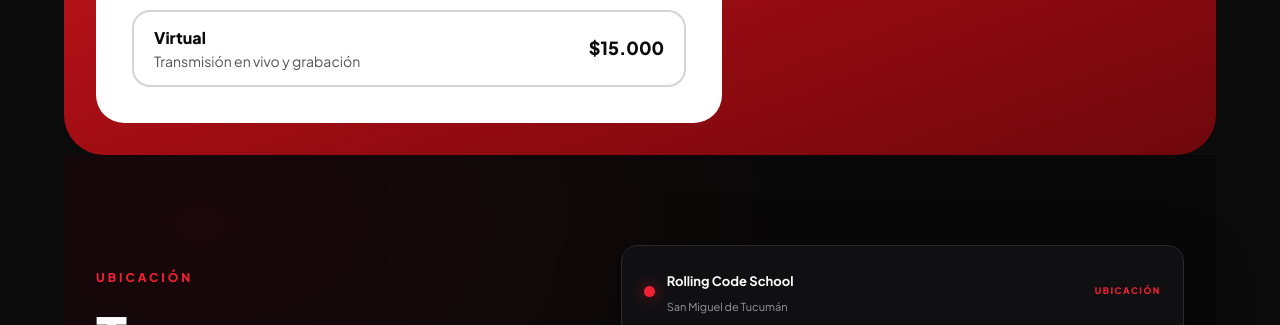
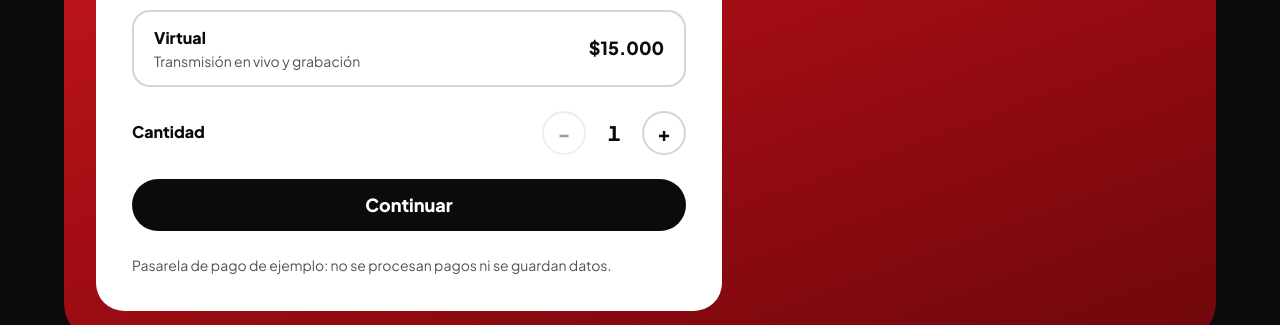
Before and after one commit to phectorherrera299-ctrl/Workshop-RollingCode, a React (Vite) app: page / in a window 1280 px wide. Shown: the part 4544-4869 px from the top of the page. Built offline with nearby package versions, Linux system fonts and the light colour scheme.

Commit message:
feat: agregamos los botones de sumar y restar, al hacer click el usuario sumara la cantidad de entradas que quiere

```diff
--- a/src/components/Checkout.jsx
+++ b/src/components/Checkout.jsx
@@ -25,6 +25,7 @@ const pasos = ["Entrada", "Datos", "Pago", "Listo"];
 const Checkout = () => {
   const [pasoActual, setPasoActual] = useState(0);
   const [entradaId, setEntradaId] = useState("early");
+  const [cantidad, setCantidad] = useState(1);
 
   return (
     <section
@@ -76,7 +77,9 @@ const Checkout = () => {
                   }`}
                 >
                   <span>
-                    <span className="block font-extrabold">{opcion.nombre}</span>
+                    <span className="block font-extrabold">
+                      {opcion.nombre}
+                    </span>
                     <span
                       className={`block text-sm ${
                         activa ? "text-rc-text-mute" : "text-rc-text-on-white"
@@ -92,6 +95,42 @@ const Checkout = () => {
               );
             })}
           </div>
+          <div className="mt-6 flex items-center justify-between">
+            <span className="font-extrabold text-rc-black">Cantidad</span>
+
+            <div className="flex items-center gap-4">
+              <button
+                onClick={() => setCantidad(cantidad - 1)}
+                disabled={cantidad === 1}
+                aria-label="Quitar una entrada"
+                className="flex h-11 w-11 cursor-pointer items-center justify-center rounded-full border-2 border-rc-text-soft text-xl font-extrabold text-rc-black transition hover:border-rc-black disabled:cursor-not-allowed disabled:opacity-40"
+              >
+                −
+              </button>
+
+              <span className="w-6 text-center text-xl font-extrabold tabular-nums text-rc-black">
+                {cantidad}
+              </span>
+
+              <button
+                onClick={() => setCantidad(cantidad + 1)}
+                disabled={cantidad === 10}
+                aria-label="Agregar una entrada"
+                className="flex h-11 w-11 cursor-pointer items-center justify-center rounded-full border-2 border-rc-text-soft text-xl font-extrabold text-rc-black transition hover:border-rc-black disabled:cursor-not-allowed disabled:opacity-40"
+              >
+                +
+              </button>
+            </div>
+          </div>
+
+          <button className="mt-6 min-h-[52px] w-full cursor-pointer rounded-full bg-rc-black text-lg font-extrabold text-white transition hover:bg-rc-surface-2 active:scale-95">
+            Continuar
+          </button>
+
+          <p className="mt-6 text-sm text-rc-text-on-white">
+            Pasarela de pago de ejemplo: no se procesan pagos ni se guardan
+            datos.
+          </p>
         </div>
       </div>
     </section>
```
